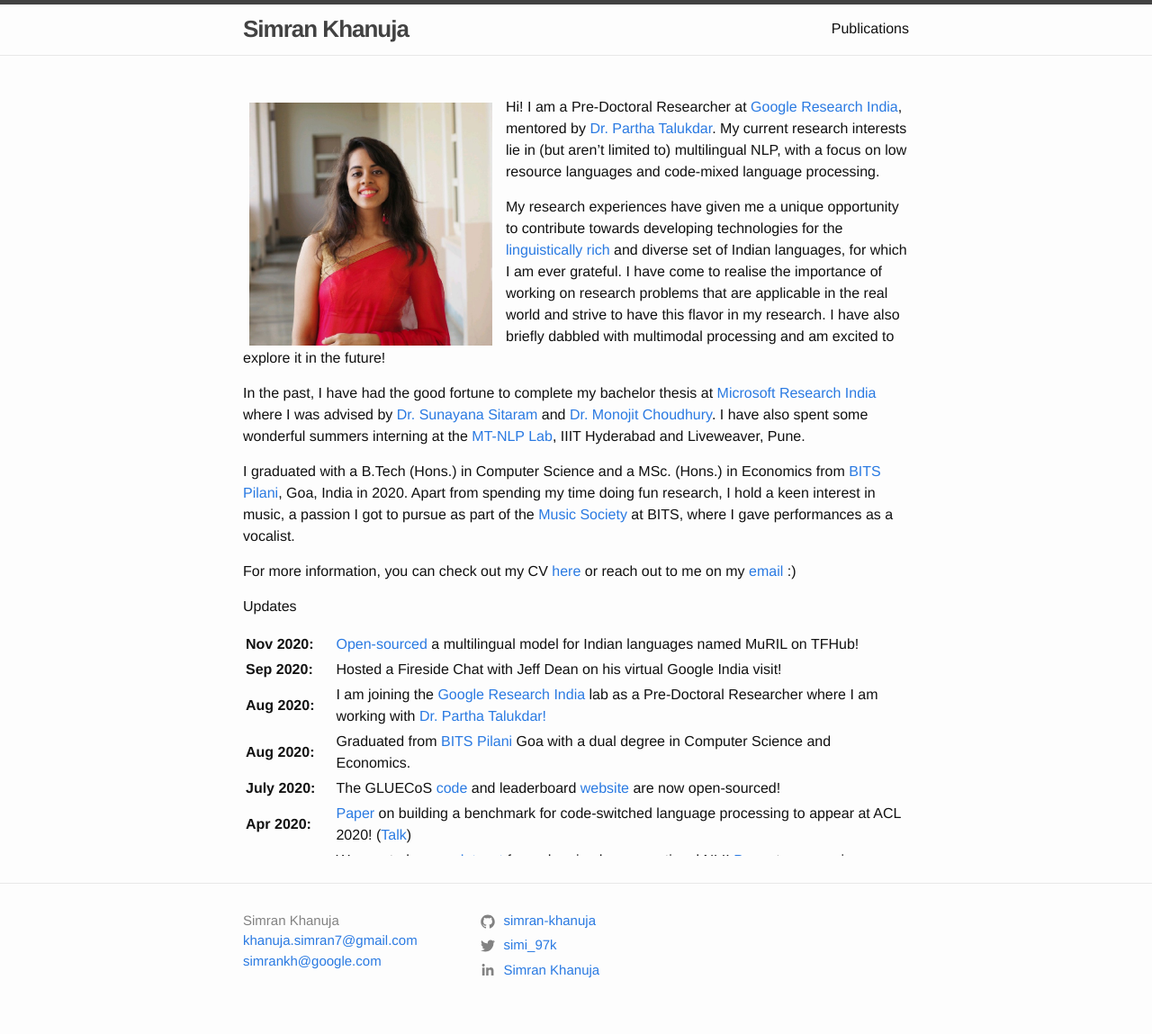
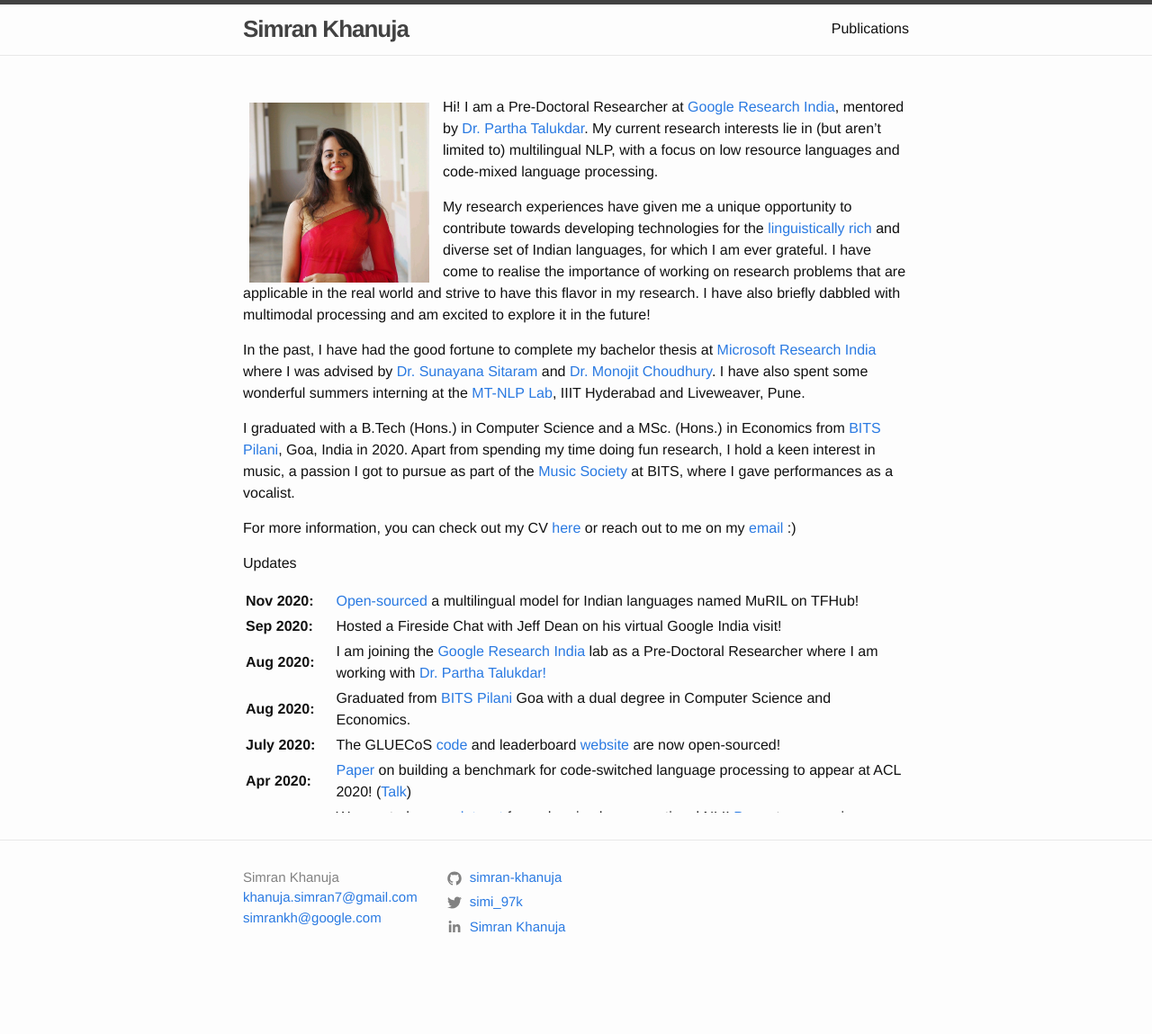
Before and after one commit to simran-khanuja/simran-khanuja.github-deprecated.io, a Jekyll site: the page built from index.md, in a window 1280 px wide. Shown: the whole page at 90% size. Built offline with Jekyll 4.4.1, drawn with Linux system fonts in a browser that asks for light colours; after the commit the page ends 1101 px from its top, so only the background shows below that.

Commit message:
update dp

```diff
--- a/_includes/footer.html
+++ b/_includes/footer.html
@@ -5,7 +5,7 @@
     <!-- <h2 class="footer-heading">{{ site.title | escape }}</h2> -->
 
     <div class="footer-col-wrapper">
-      <div class="footer-col footer-col-1">
+      <div class="footer-col footer-col-4">
         <ul class="contact-list">
           <li>
             {% if site.author %}
--- a/index.md
+++ b/index.md
@@ -8,7 +8,7 @@
 layout: default
 ---
 
-<img style="float: left;margin-right: 15px;margin-top: 7px; margin-left: 7px;height: 270px;border: 5" src=" {{ site.url }}/assets/dp.jpeg">
+<img style="float: left;margin-right: 15px;margin-top: 7px; margin-left: 7px;height: 200px;border: 5" src=" {{ site.url }}/assets/dp.jpeg">
 
 Hi! I am a Pre-Doctoral Researcher at [Google Research India](https://research.google/locations/india/), mentored by [Dr. Partha Talukdar](http://talukdar.net/). My current research interests lie in (but aren’t limited to) multilingual NLP, with a focus on low resource languages and code-mixed language processing.
 
```
